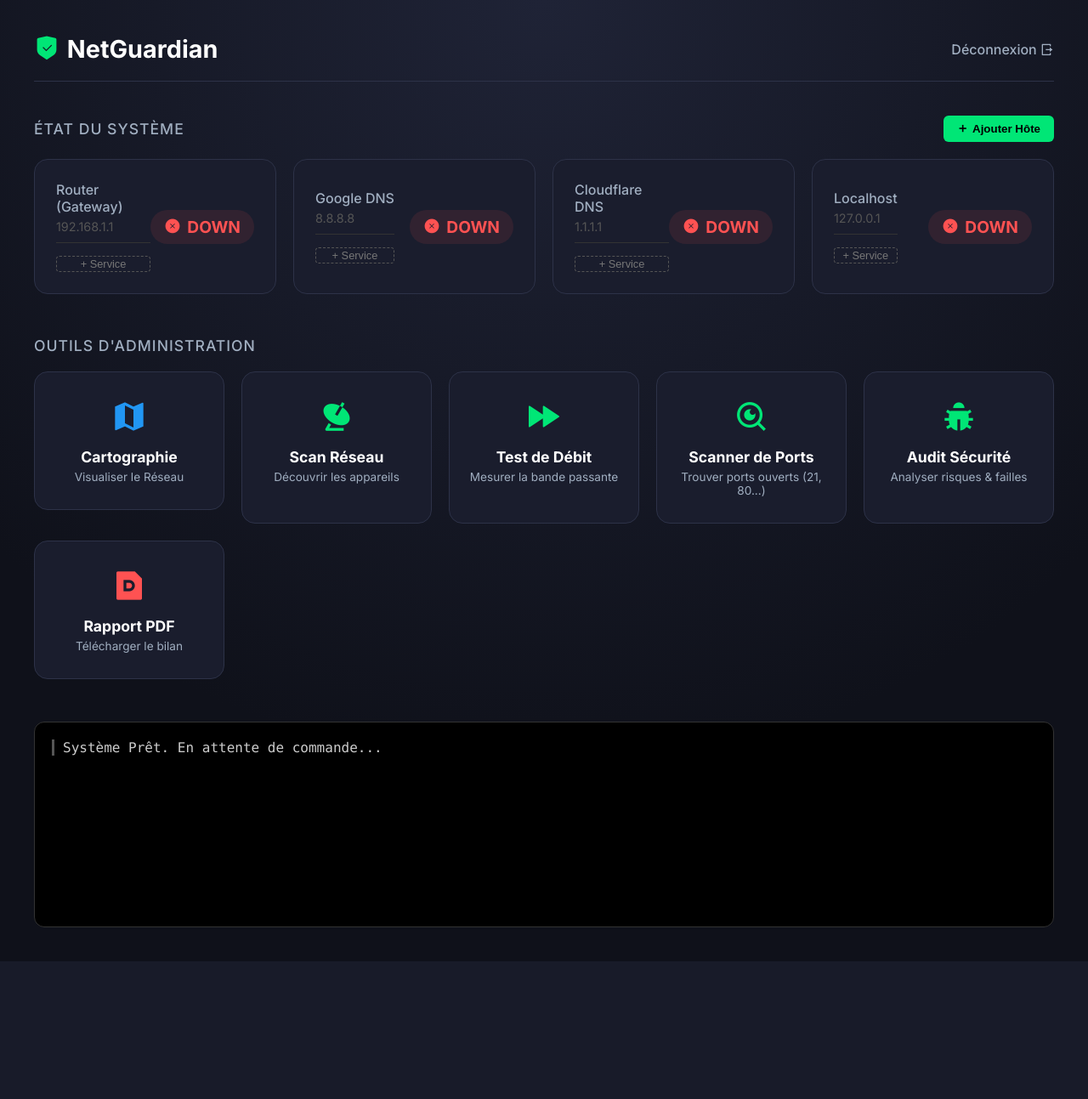
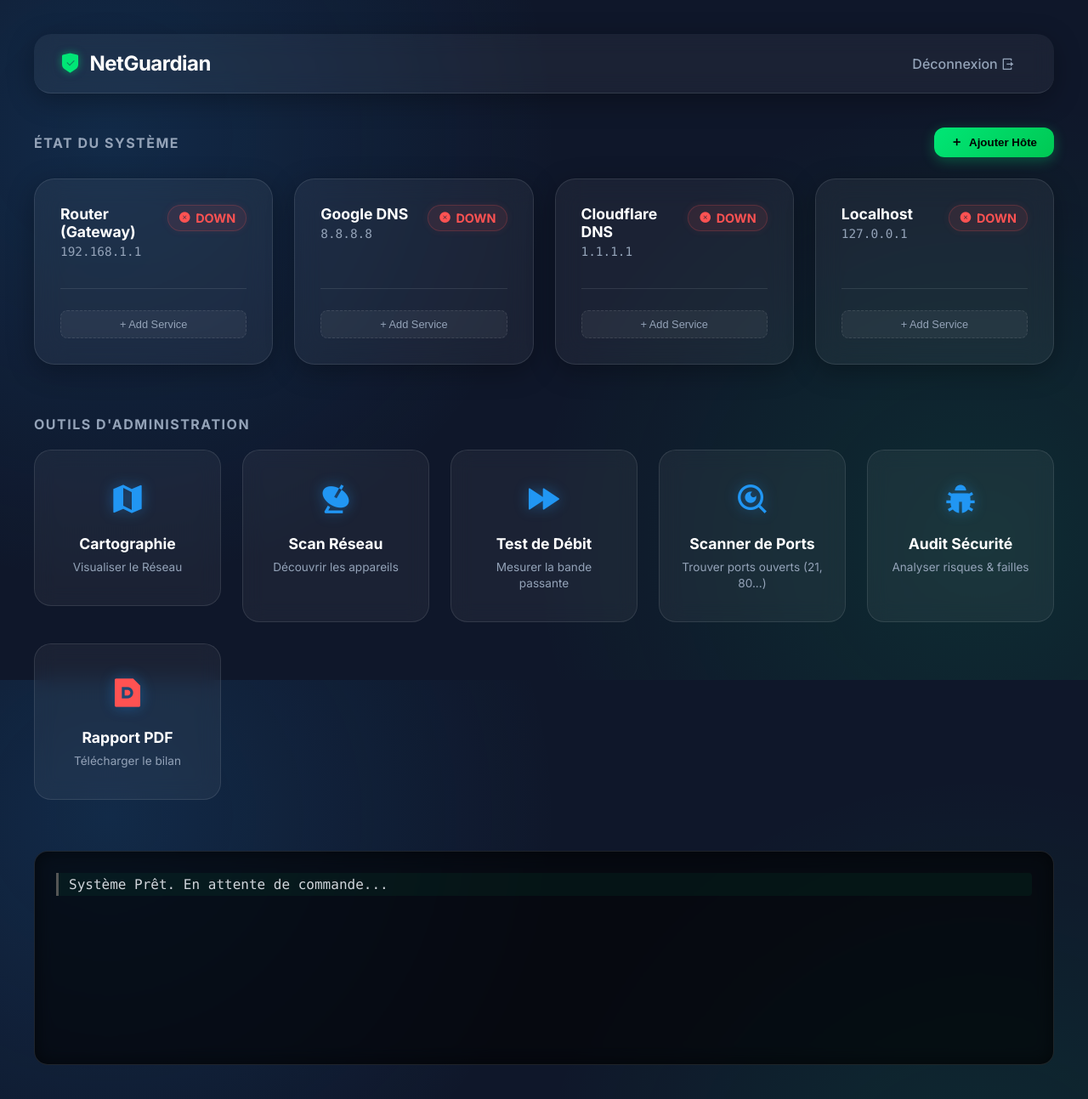
Before and after one commit to Marcelass1/NetGuardian, a Flask app: page / in a window 1280 px wide. Shown: the whole page at 85% size. Before the commit the page ends 1131 px from the top, so only its background shows below. Run offline with Flask 3, Linux system fonts and the light colour scheme; the visitor is signed in with stand-in values (Sample User, id 1); data comes from the database, SQL or seed files in the repository; data that the repository does not hold is empty.

Commit message:
style: Apply Modern Glassmorphism dashboard redesign

```diff
--- a/templates/dashboard.html
+++ b/templates/dashboard.html
@@ -11,52 +11,69 @@
     <link href="https://fonts.googleapis.com/css2?family=Inter:wght@400;500;700&display=swap" rel="stylesheet">
     <style>
         :root {
-            --bg: #0f111a;
-            --card-bg: #1a1d2d;
+            --bg-gradient: linear-gradient(135deg, #0f172a 0%, #1e293b 100%);
+            --glass-bg: rgba(255, 255, 255, 0.05);
+            --glass-border: rgba(255, 255, 255, 0.1);
+            --glass-shadow: 0 8px 32px 0 rgba(0, 0, 0, 0.3);
             --primary: #00e676;
-            /* Bright Green */
+            /* Neon Green */
             --danger: #ff5252;
-            --text: #ffffff;
-            --text-sub: #a0aec0;
-            --border: #2d3248;
+            /* Neon Red */
+            --blue: #2196f3;
+            /* Neon Blue */
+            --text-main: #ffffff;
+            --text-sub: #94a3b8;
         }
 
         body {
             font-family: 'Inter', sans-serif;
-            background-color: var(--bg);
-            color: var(--text);
+            background: var(--bg-gradient);
+            background-color: #0f172a;
+            /* Fallback */
+            color: var(--text-main);
             margin: 0;
             padding: 0;
-            background-image: radial-gradient(circle at top center, #1f2336 0%, #0f111a 70%);
             min-height: 100vh;
+            /* Abstract Orb Background */
+            background-image:
+                radial-gradient(circle at 10% 20%, rgba(33, 150, 243, 0.15) 0%, transparent 40%),
+                radial-gradient(circle at 90% 80%, rgba(0, 230, 118, 0.1) 0%, transparent 40%);
+            background-attachment: fixed;
         }
 
         .container {
-            max-width: 1200px;
+            max-width: 1400px;
             margin: auto;
-            padding: 40px 20px;
+            padding: 40px;
         }
 
-        /* NAVBAR */
+        /* NAVBAR - Glass */
         .navbar {
             display: flex;
             justify-content: space-between;
             align-items: center;
-            padding-bottom: 20px;
-            border-bottom: 1px solid var(--border);
+            padding: 20px 30px;
+            background: var(--glass-bg);
+            backdrop-filter: blur(12px);
+            -webkit-backdrop-filter: blur(12px);
+            border-bottom: 1px solid var(--glass-border);
+            border-radius: 20px;
             margin-bottom: 40px;
+            box-shadow: var(--glass-shadow);
         }
 
         .logo {
-            font-size: 1.8rem;
+            font-size: 1.5rem;
             font-weight: 700;
             display: flex;
             align-items: center;
-            gap: 10px;
+            gap: 12px;
+            letter-spacing: -0.5px;
         }
 
         .logo i {
             color: var(--primary);
+            filter: drop-shadow(0 0 5px rgba(0, 230, 118, 0.5));
         }
 
         .user-menu a {
@@ -64,182 +81,241 @@
             text-decoration: none;
             font-weight: 500;
             transition: 0.3s;
+            padding: 8px 16px;
+            border-radius: 8px;
         }
 
         .user-menu a:hover {
-            color: var(--danger);
+            color: white;
+            background: rgba(255, 255, 255, 0.1);
         }
 
-        /* STATUS CARDS */
+        /* HEADER ROW */
         .header-row {
             display: flex;
             justify-content: space-between;
             align-items: center;
-            margin-bottom: 20px;
+            margin-bottom: 25px;
         }
 
         .section-title {
-            font-size: 1.1rem;
+            font-size: 1rem;
             color: var(--text-sub);
-            font-weight: 500;
+            font-weight: 600;
             text-transform: uppercase;
-            letter-spacing: 1px;
+            letter-spacing: 1.5px;
             margin: 0;
         }
 
         .btn-primary {
-            background-color: var(--primary);
+            background: linear-gradient(135deg, var(--primary) 0%, #00c853 100%);
             color: #000;
             border: none;
-            padding: 8px 16px;
-            border-radius: 6px;
+            padding: 10px 20px;
+            border-radius: 12px;
             font-weight: 600;
             cursor: pointer;
             display: flex;
             align-items: center;
-            gap: 5px;
-            transition: 0.2s;
+            gap: 8px;
+            transition: 0.3s;
+            box-shadow: 0 4px 15px rgba(0, 230, 118, 0.3);
         }
 
         .btn-primary:hover {
-            opacity: 0.9;
+            transform: translateY(-2px);
+            box-shadow: 0 6px 20px rgba(0, 230, 118, 0.4);
         }
 
+        /* CARDS - Glass */
         .status-grid {
             display: grid;
             grid-template-columns: repeat(auto-fit, minmax(280px, 1fr));
-            gap: 20px;
-            margin-bottom: 50px;
+            gap: 25px;
+            margin-bottom: 60px;
         }
 
         .card {
-            background: var(--card-bg);
-            padding: 25px;
-            border-radius: 16px;
-            border: 1px solid var(--border);
+            background: var(--glass-bg);
+            backdrop-filter: blur(16px);
+            -webkit-backdrop-filter: blur(16px);
+            border: 1px solid var(--glass-border);
+            padding: 30px;
+            border-radius: 24px;
             display: flex;
+            flex-direction: column;
+            /* Changed to column for better service layout */
             justify-content: space-between;
-            align-items: center;
-            transition: 0.3s;
+            /* Adjusted */
+            transition: 0.4s cubic-bezier(0.4, 0, 0.2, 1);
             position: relative;
+            box-shadow: var(--glass-shadow);
+            min-height: 140px;
         }
 
         .card:hover {
-            transform: translateY(-5px);
-            border-color: var(--primary);
-            box-shadow: 0 10px 30px rgba(0, 230, 118, 0.1);
+            transform: translateY(-8px) scale(1.02);
+            border-color: rgba(255, 255, 255, 0.3);
+            background: rgba(255, 255, 255, 0.08);
+            box-shadow: 0 20px 40px rgba(0, 0, 0, 0.4);
+        }
+
+        /* Inner card layout wrapper */
+        .card-header-flex {
+            display: flex;
+            justify-content: space-between;
+            align-items: flex-start;
+            width: 100%;
+            margin-bottom: 20px;
         }
 
         .card-info h3 {
             margin: 0;
-            font-size: 1rem;
-            color: var(--text-sub);
-            font-weight: 500;
+            font-size: 1.1rem;
+            color: white;
+            font-weight: 600;
         }
 
         .card-info p {
             margin: 5px 0 0;
             font-size: 0.9rem;
-            color: #555;
+            color: var(--text-sub);
+            font-family: 'Consolas', monospace;
         }
 
         .status-badge {
-            font-size: 1.2rem;
+            font-size: 0.9rem;
             font-weight: 700;
-            padding: 8px 16px;
+            padding: 6px 12px;
             border-radius: 50px;
             display: flex;
             align-items: center;
-            gap: 8px;
+            gap: 6px;
+            border: 1px solid transparent;
         }
 
         .up {
             background: rgba(0, 230, 118, 0.1);
             color: var(--primary);
+            border-color: rgba(0, 230, 118, 0.2);
+            box-shadow: 0 0 10px rgba(0, 230, 118, 0.1);
         }
 
         .down {
             background: rgba(255, 82, 82, 0.1);
             color: var(--danger);
+            border-color: rgba(255, 82, 82, 0.2);
+            box-shadow: 0 0 10px rgba(255, 82, 82, 0.1);
         }
 
         .delete-btn {
             position: absolute;
-            top: 10px;
-            right: 10px;
+            top: 15px;
+            right: 15px;
             color: var(--text-sub);
             background: none;
             border: none;
             cursor: pointer;
             opacity: 0;
             transition: 0.2s;
+            padding: 5px;
+            border-radius: 50%;
+        }
+
+        .delete-btn:hover {
+            color: var(--danger);
+            background: rgba(255, 82, 82, 0.1);
         }
 
         .card:hover .delete-btn {
             opacity: 1;
         }
 
-        .delete-btn:hover {
-            color: var(--danger);
-        }
-
         /* TOOLS GRID */
         .tools-grid {
             display: grid;
-            grid-template-columns: repeat(auto-fit, minmax(200px, 1fr));
-            gap: 20px;
+            grid-template-columns: repeat(auto-fit, minmax(220px, 1fr));
+            gap: 25px;
         }
 
         .tool-card {
-            background: var(--card-bg);
-            border: 1px solid var(--border);
-            border-radius: 16px;
-            padding: 30px 20px;
+            background: var(--glass-bg);
+            backdrop-filter: blur(12px);
+            border: 1px solid var(--glass-border);
+            border-radius: 20px;
+            padding: 35px 25px;
             text-align: center;
             cursor: pointer;
             transition: 0.3s;
+            position: relative;
+            overflow: hidden;
+        }
+
+        /* Subtle shine effect */
+        .tool-card::before {
+            content: '';
+            position: absolute;
+            top: 0;
+            left: -100%;
+            width: 100%;
+            height: 100%;
+            background: linear-gradient(90deg, transparent, rgba(255, 255, 255, 0.05), transparent);
+            transition: 0.5s;
         }
 
         .tool-card:hover {
-            background: #252a40;
-            border-color: var(--primary);
             transform: translateY(-5px);
+            border-color: rgba(255, 255, 255, 0.3);
+            background: rgba(255, 255, 255, 0.08);
+        }
+
+        .tool-card:hover::before {
+            left: 100%;
         }
 
         .tool-icon {
             font-size: 2.5rem;
-            color: var(--primary);
-            margin-bottom: 15px;
+            color: var(--blue);
+            margin-bottom: 20px;
             display: inline-block;
+            filter: drop-shadow(0 0 8px rgba(33, 150, 243, 0.4));
         }
 
         .tool-title {
             font-weight: 600;
             font-size: 1.1rem;
-            margin-bottom: 5px;
+            margin-bottom: 8px;
+            color: white;
         }
 
         .tool-desc {
             font-size: 0.85rem;
             color: var(--text-sub);
+            line-height: 1.4;
         }
 
         /* TERMINAL */
         .terminal-box {
-            background: #000;
-            border-radius: 12px;
-            margin-top: 50px;
-            padding: 20px;
+            background: rgba(0, 0, 0, 0.6);
+            backdrop-filter: blur(10px);
+            border-radius: 16px;
+            margin-top: 60px;
+            padding: 25px;
             font-family: 'Consolas', monospace;
-            color: #ccc;
-            border: 1px solid #333;
+            color: #d1d5db;
+            border: 1px solid var(--glass-border);
             min-height: 200px;
+            box-shadow: inset 0 0 20px rgba(0, 0, 0, 0.5);
         }
 
         .log-entry {
-            margin-bottom: 5px;
+            margin-bottom: 8px;
             border-left: 3px solid var(--primary);
-            padding-left: 10px;
+            padding-left: 12px;
+            background: rgba(0, 230, 118, 0.05);
+            padding-top: 4px;
+            padding-bottom: 4px;
+            border-radius: 0 4px 4px 0;
         }
 
         /* MODAL */
@@ -322,34 +420,39 @@
                 let statusClass = t.status === 'UP' ? 'up' : 'down';
                 let icon = t.status === 'UP' ? 'ri-checkbox-circle-fill' : 'ri-close-circle-fill';
 
-                let servicesHtml = '<div style="margin-top:10px; border-top:1px solid #333; padding-top:10px;">';
+                let servicesHtml = '<div style="margin-top:15px; border-top:1px solid var(--glass-border); padding-top:15px;">';
                 if (t.services) {
                     t.services.forEach(s => {
-                        let sColor = s.status === 'UP' ? '#00e676' : '#ff5252';
+                        let sColor = s.status === 'UP' ? 'var(--primary)' : 'var(--danger)';
                         servicesHtml += `
-        <div style="display:flex; justify-content:space-between; font-size:0.85rem; margin-bottom:4px;">
-            <span>${s.name} (${s.port})</span>
+        <div style="display:flex; justify-content:space-between; font-size:0.85rem; margin-bottom:8px; color:white;">
+            <span>${s.name} <span style="color:var(--text-sub); font-size:0.8rem">(${s.port})</span></span>
             <span style="color:${sColor}; font-weight:bold; cursor:pointer;" onclick="deleteService(${s.id})">
-                ${s.status} <i class="ri-delete-bin-line" style="color:#555;font-size:0.8rem"></i>
+                ${s.status} <i class="ri-delete-bin-line" style="color:rgba(255,255,255,0.5);font-size:0.8rem"></i>
             </span>
         </div>`;
                     });
                 }
                 servicesHtml += `<button onclick="showServiceModal(${t.id})"
-            style="width:100%; margin-top:5px; background:none; border:1px dashed #555; color:#777; cursor:pointer; font-size:0.8rem; border-radius:4px;">+
-            Service</button>`
+            style="width:100%; margin-top:10px; background:rgba(255,255,255,0.05); border:1px dashed var(--glass-border); color:var(--text-sub); cursor:pointer; font-size:0.8rem; border-radius:8px; padding:8px; transition:0.2s;">+ Add Service</button>`
                 servicesHtml += '</div>';
 
                 grid.innerHTML += `
     <div class="card">
         <button class="delete-btn" onclick="deleteHost(${t.id})"><i class="ri-delete-bin-line"></i></button>
-        <div class="card-info">
-            <h3>${t.name}</h3>
-            <p>${t.ip}</p>
+
+        <div class="card-header-flex">
+            <div class="card-info">
+                <h3>${t.name}</h3>
+                <p>${t.ip}</p>
+            </div>
+            <div class="status-badge ${statusClass}">
+                <i class="${icon}"></i> ${t.status}
+            </div>
+        </div>
+
+        <div style="width:100%">
             ${servicesHtml}
-        </div>
-        <div class="status-badge ${statusClass}">
-            <i class="${icon}"></i> ${t.status}
         </div>
     </div>`;
             });
```
Also changed, not shown: other parts of templates/dashboard.html (+37 -15 lines).
